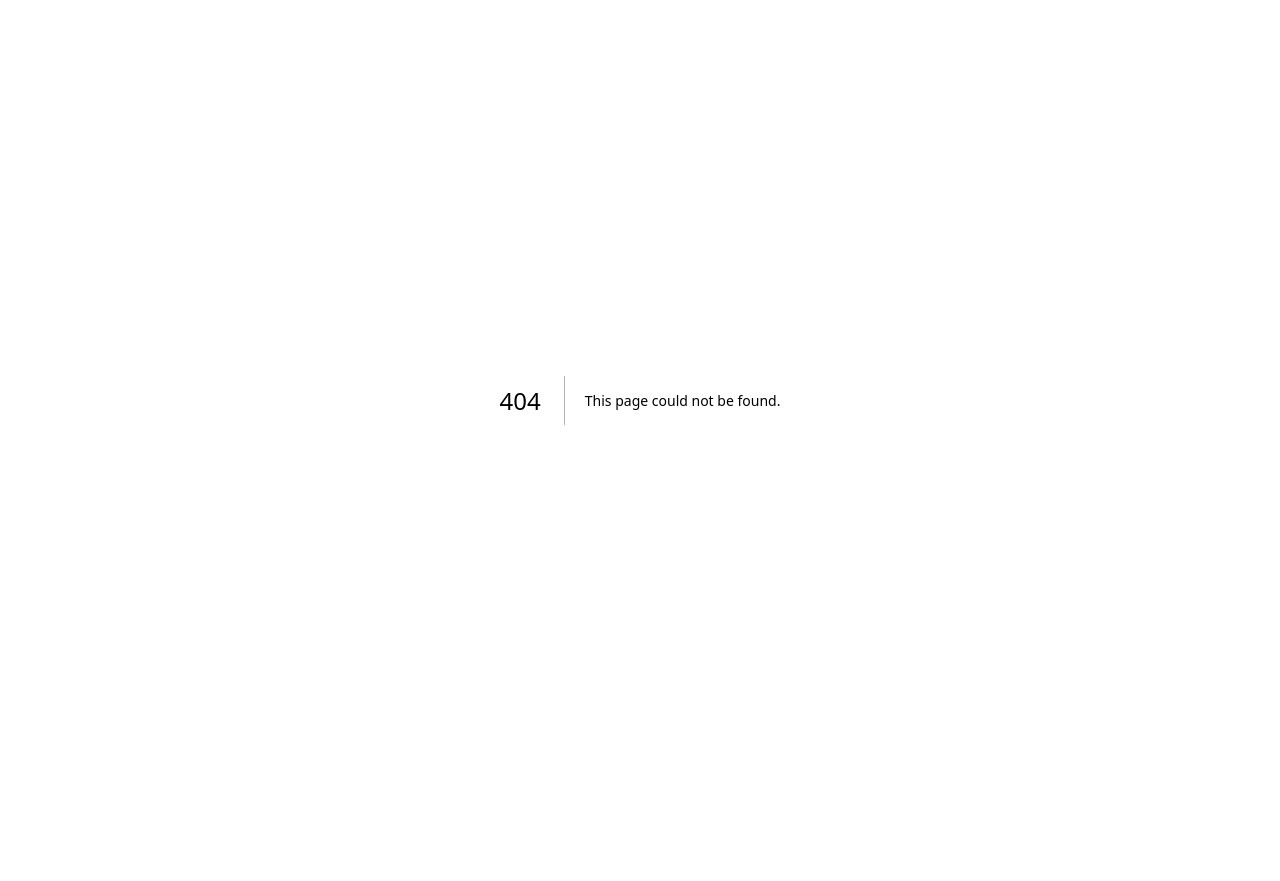
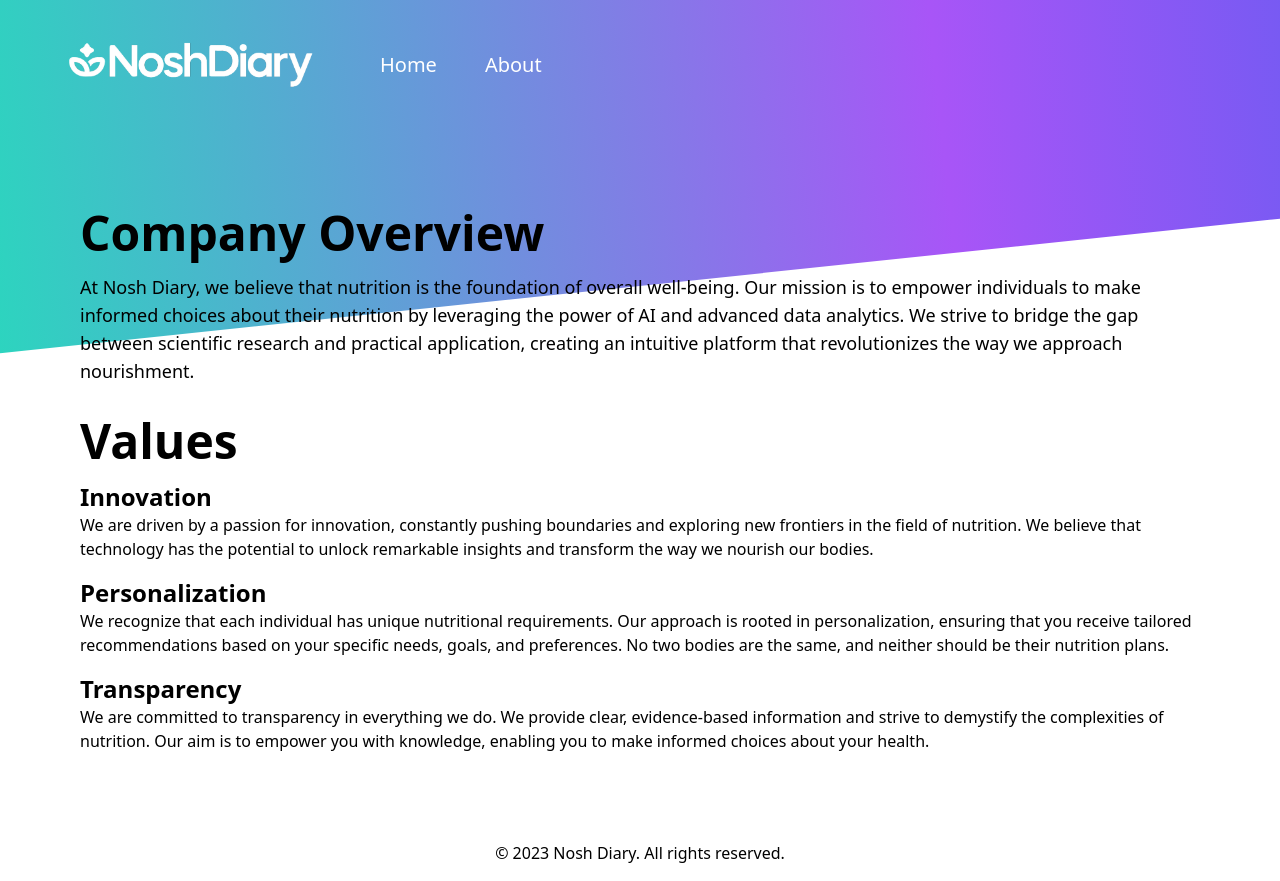
Before and after one commit to jacobgoldfarb/nosh-diary-website, a Next.js app: page /about in a window 1280 px wide. Before the commit this address had no page. Before the commit the page ends 800 px from the top, so only its background shows below. Built offline with nearby package versions, Linux system fonts and the light colour scheme.

Commit message:
Change about filecase

```diff
--- /dev/null
+++ b/pages/about.js
@@ -0,0 +1,51 @@
+import React from 'react';
+import Layout from '../components/Layout';
+
+const About = () => {
+
+  const valuesList = [
+    {
+      title: "Innovation",
+      description: "We are driven by a passion for innovation, constantly pushing boundaries and exploring new frontiers in the field of nutrition. We believe that technology has the potential to unlock remarkable insights and transform the way we nourish our bodies."
+    },
+    {
+      title: "Personalization",
+      description: "We recognize that each individual has unique nutritional requirements. Our approach is rooted in personalization, ensuring that you receive tailored recommendations based on your specific needs, goals, and preferences. No two bodies are the same, and neither should be their nutrition plans."
+    },
+    {
+      title: "Transparency",
+      description: "We are committed to transparency in everything we do. We provide clear, evidence-based information and strive to demystify the complexities of nutrition. Our aim is to empower you with knowledge, enabling you to make informed choices about your health."
+    }
+  ];
+
+  return (
+    <Layout
+      title="About Us - Nosh Diary"
+      description="Learn more about Nosh Diary, our mission, and the values that drive us. We're revolutionizing the way people approach nutrition and wellness."
+      keywords="Nosh Diary, About Us, Company Information, Nutrition, Wellness"
+    >
+      <div className="container mx-auto py-10 pr-10">
+        <section className="mb-8">
+          <h2 className="text-5xl font-bold mb-4">{"Company Overview"}</h2>
+          <p className="text-lg">
+            {"At Nosh Diary, we believe that nutrition is the foundation of overall well-being. Our mission is to empower individuals to make informed choices about their nutrition by leveraging the power of AI and advanced data analytics. We strive to bridge the gap between scientific research and practical application, creating an intuitive platform that revolutionizes the way we approach nourishment."}
+          </p>
+        </section>
+
+        <section className="mb-8">
+          <h2 className="text-5xl font-bold mb-4">{"Values"}</h2>
+          <ul>
+            {valuesList.map((value, index) => (
+              <li key={index} className="mb-4">
+                <h3 className="text-2xl font-semibold">{value.title}</h3>
+                <p className="text-base">{value.description}</p>
+              </li>
+            ))}
+          </ul>
+        </section>
+      </div>
+    </Layout>
+  );
+};
+
+export default About;
```
